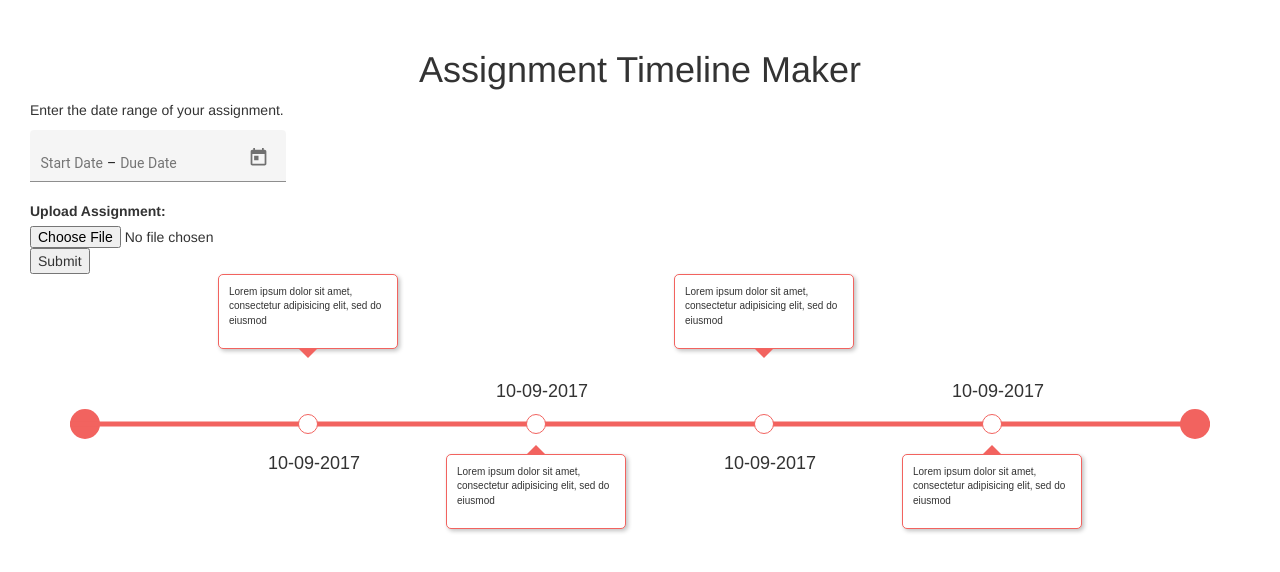
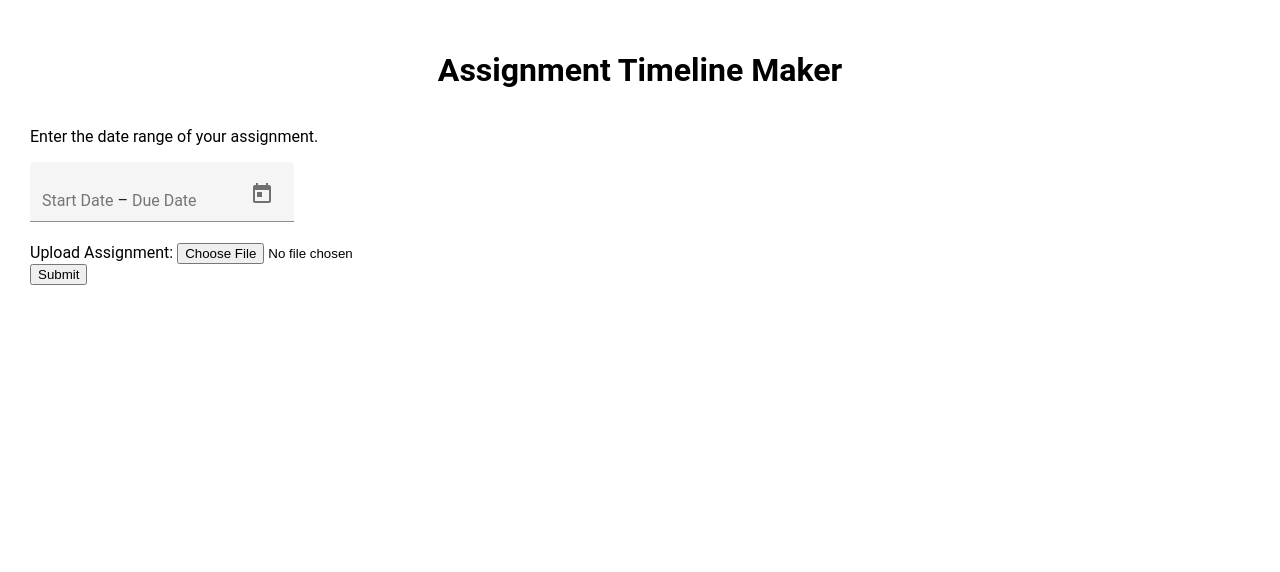
Before and after one commit to krishols/ss-timeline, an Angular app: page / in a window 1280 px wide. Shown: the top 572 px of the page. Built offline with nearby package versions, Linux system fonts and the light colour scheme.

Commit message:
start timeline interface

```diff
--- a/src/app/app.component.html
+++ b/src/app/app.component.html
@@ -2,9 +2,12 @@
   <h1>{{title}}</h1>
   </div>
 
-<app-dates (diffEvent)="addDiff($event)"></app-dates>
+<app-dates (diffEvent)="addDiff($event)" (dateRange)="addRange($event)"></app-dates>
 <app-file-upload (pointsEvent)= "addPoints($event)"></app-file-upload>
 
 <input type="submit" (click)="handleSubmit()">
 
-<app-timeline></app-timeline>
+<div *ngIf="valid">
+  <app-timeline [days]="daysArray">
+  </app-timeline>
+</div>
--- a/src/app/app.component.ts
+++ b/src/app/app.component.ts
@@ -1,5 +1,6 @@
 import { Component, Optional  } from '@angular/core';
 import { TimelineService } from './timeline/timeline.service';
+import {FormGroup} from '@angular/forms';
 
 @Component({
   selector: 'app-root',
@@ -10,6 +11,9 @@
   title = 'Assignment Timeline Maker';
   public points: Array<number>;
   public diffDays: number;
+  public valid = false;
+  public range: FormGroup;
+  public daysArray: Array<number>;
   public tlserv: TimelineService = new TimelineService();
 
 
@@ -19,14 +23,21 @@
 
 addDiff(diff: number): void {
   this.diffDays = diff;
-  console.log('diff: ', this.diffDays);
 }
 addPoints(points: Array<any>): void {
   this.points = points;
-  console.log('points: ', this.points);
+}
+addRange(range: FormGroup): void {
+  this.range = range;
 }
 handleSubmit(): void {
-   this.tlserv.calcTL(this.points, this.diffDays);
+  if (this.diffDays && this.points) {
+    this.valid = true;
+    this.daysArray = this.tlserv.calcTL(this.points, this.diffDays);
+    console.log(this.daysArray.length);
+    this.daysArray.push(3);
+    //this.daysArray = [-910, -150, 660];
+  }
 }
 
 ngOnit(): void {
--- a/src/app/app.module.ts
+++ b/src/app/app.module.ts
@@ -47,11 +47,14 @@
 import {MatTooltipModule} from '@angular/material/tooltip';
 import {MatTreeModule} from '@angular/material/tree';
 import {OverlayModule} from '@angular/cdk/overlay';
+import { CommonModule} from '@angular/common';
 import {FormGroup, FormControl} from '@angular/forms';
+import {TimelineComponent} from './timeline/timeline/timeline.component';
+import {DatesComponent} from './timeline/dates/dates.component';
 
 @NgModule({
   declarations: [
-    AppComponent,
+    AppComponent
   ],
   imports: [
     BrowserModule,
@@ -61,6 +64,7 @@
   CdkStepperModule,
   CdkTableModule,
   CdkTreeModule,
+    CommonModule,
   DragDropModule,
   MatAutocompleteModule,
   MatBadgeModule,
--- a/src/app/timeline/dates/dates.component.ts
+++ b/src/app/timeline/dates/dates.component.ts
@@ -15,6 +15,7 @@
 export class DatesComponent implements OnInit {
   @Input() numPoints;
   @Output() diffEvent = new EventEmitter<number>();
+  @Output() dateRange = new EventEmitter<FormGroup>();
   tlserve: TimelineService = new TimelineService();
   datesserv: DatesService = new DatesService();
   range = new FormGroup({
@@ -24,6 +25,7 @@
   onChange(range: FormGroup): void {
     const diff = this.datesserv.calcRange(range);
     this.diffEvent.emit(diff);
+    this.dateRange.emit(range);
   }
   constructor() { }
 
--- a/src/app/timeline/timeline.module.ts
+++ b/src/app/timeline/timeline.module.ts
@@ -9,6 +9,7 @@
 import { TimelineComponent } from './timeline/timeline.component';
 
 
+
 @NgModule({
   declarations: [DatesComponent, FileUploadComponent, TimelineComponent],
   imports: [
--- a/src/app/timeline/timeline.service.ts
+++ b/src/app/timeline/timeline.service.ts
@@ -1,11 +1,40 @@
-import { Injectable } from '@angular/core';
+import {Injectable, Output, EventEmitter} from '@angular/core';
+
 
 @Injectable({
   providedIn: 'root'
 })
+
 export class TimelineService {
-  calcTL(pts: Array<number>, days: number): void {
-      console.log(pts, days);
+  calcTL(pts: Array<any>, days: number): Array<any> {
+    let total = 0;
+    let totalDays = 0;
+    let smallestDay;
+    let first = true;
+    let index = 0;
+    let smallIndex = 0;
+    const ptsWeight = [];
+    for (const pt of pts) {
+        total +=  parseInt(pt, 10);
+      }
+    for (const pt of pts) {
+      const ptDist = Math.floor((pt / total) * days);
+      if (first){
+        smallestDay = ptDist;
+        first = false;
+      }
+      ptsWeight.push(ptDist);
+      totalDays += ptDist;
+      index++;
+      if (ptDist < smallestDay) {
+        smallestDay = ptDist;
+        smallIndex = index;
+      }
+    }
+    if (totalDays < days) {
+      ptsWeight[smallIndex] += 1;
+    }
+    return ptsWeight;
   }
   constructor() { }
 }
--- a/src/app/timeline/timeline/timeline.component.css
+++ b/src/app/timeline/timeline/timeline.component.css
@@ -31,6 +31,7 @@
 .timeline-article{
   width: 20%;
   position: relative;
+  left: 650px;
   min-height: 300px;
   float:right;
 }
--- a/src/app/timeline/timeline/timeline.component.html
+++ b/src/app/timeline/timeline/timeline.component.html
@@ -10,7 +10,7 @@
         <div class="timeline-start"></div>
         <div class="conference-center-line"></div>
         <div class="conference-timeline-content">
-          <div class="timeline-article timeline-article-top">
+          <div *ngFor="let day of days" [ngStyle]="{'left.px': day}"class="timeline-article timeline-article-top">
             <div class="content-date">
               <span>10-09-2017</span>
             </div>
@@ -20,34 +20,7 @@
             </div>
           </div>
 
-          <div class="timeline-article timeline-article-bottom">
-            <div class="content-date">
-              <span>10-09-2017</span>
-            </div>
-            <div class="meta-date"></div>
-            <div class="content-box">
-              <p>Lorem ipsum dolor sit amet, consectetur adipisicing elit, sed do eiusmod</p>
-            </div>
-          </div>
-          <div class="timeline-article timeline-article-top">
-            <div class="content-date">
-              <span>10-09-2017</span>
-            </div>
-            <div class="meta-date"></div>
-            <div class="content-box">
-              <p>Lorem ipsum dolor sit amet, consectetur adipisicing elit, sed do eiusmod</p>
-            </div>
-          </div>
 
-          <div class="timeline-article timeline-article-bottom">
-            <div class="content-date">
-              <span>10-09-2017</span>
-            </div>
-            <div class="meta-date"></div>
-            <div class="content-box">
-              <p>Lorem ipsum dolor sit amet, consectetur adipisicing elit, sed do eiusmod</p>
-            </div>
-          </div>
         </div>
         <div class="timeline-end"></div>
       </section>
--- a/src/app/timeline/timeline/timeline.component.ts
+++ b/src/app/timeline/timeline/timeline.component.ts
@@ -1,4 +1,5 @@
-import { Component, OnInit } from '@angular/core';
+import {Component, Input, OnInit} from '@angular/core';
+
 
 @Component({
   selector: 'app-timeline',
@@ -6,7 +7,7 @@
   styleUrls: ['./timeline.component.css']
 })
 export class TimelineComponent implements OnInit {
-
+  @Input() days: Array<any>;
   constructor() { }
 
   ngOnInit(): void {
```
